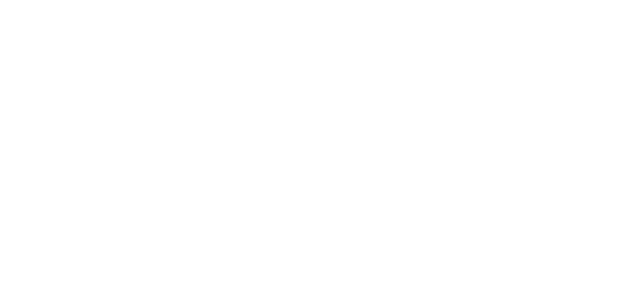
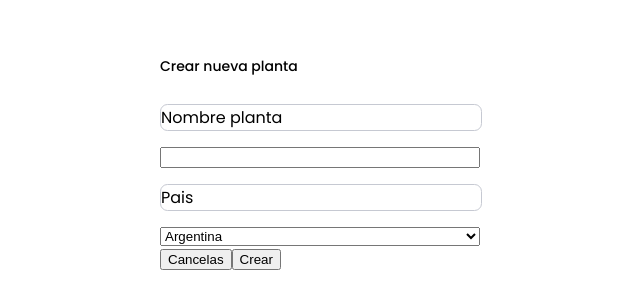
Before and after one commit to marcosCora/monitoreo-plantas-front, an Angular app: page /create-plant in a window 1280 px wide. Before the commit this address led to /. Shown: the part 300-608 px from the top of the page, without its empty margins (302-942 px from the left). Built offline with nearby package versions, Linux system fonts and the light colour scheme.

Commit message:
Ponele que terminado

```diff
--- a/src/app/app-routing.module.ts
+++ b/src/app/app-routing.module.ts
@@ -2,10 +2,12 @@
 import { RouterModule, Routes } from '@angular/router';
 import { LoginComponent } from './components/login/login.component';
 import { DashboardComponent } from './components/dashboard/dashboard.component';
+import { CreatePlantComponent } from './components/create-plant/create-plant.component';
 
 const routes: Routes = [
   {path: '', component: LoginComponent},
   {path: 'dashboard', component: DashboardComponent},
+  {path: 'create-plant', component: CreatePlantComponent},
 ];
 
 @NgModule({
--- a/src/app/app.module.ts
+++ b/src/app/app.module.ts
@@ -10,6 +10,7 @@
 import { BoardComponent } from './components/board/board.component';
 import { IndicatorsComponent } from './components/indicators/indicators.component';
 import { HeaderComponent } from './components/header/header.component';
+import { CreatePlantComponent } from './components/create-plant/create-plant.component';
 
 @NgModule({
   declarations: [
@@ -20,7 +21,8 @@
     GlobalReadingsComponent,
     BoardComponent,
     IndicatorsComponent,
-    HeaderComponent
+    HeaderComponent,
+    CreatePlantComponent
   ],
   imports: [
     BrowserModule,
--- /dev/null
+++ b/src/app/components/create-plant/create-plant.component.css
@@ -0,0 +1,56 @@
+.backround{
+    width: 100%;
+    height: 900px;
+    opacity: 0.3px;
+
+}
+
+.section-modal{
+        font-family: "Poppins", sans-serif;
+        z-index: 1000;
+        width: 380px;
+        height: 290px;
+        border-radius: 15px;
+        background: #FFFFFF;
+        display: flex;
+        flex-direction: column;
+        justify-content: center;
+        padding-left: 3vh;
+        position: absolute;
+        top: 50%;
+        left: 50%;
+        transform: translate(-50%, -50%);
+}
+
+.section-modal .title{
+    width: 138px;
+    height: 21px;
+    top: 325px;
+    left: 560px;
+    font-size: 14px;
+    font-weight: 500;
+    line-height: 21px;
+    text-align: left;
+    color: #000000;
+}
+
+.form-plant{
+    width: 320px;
+    height: 68px;
+    top: 366px;
+    left: 560px;
+    border-radius: 7.43px;
+    border: 0.93px;
+    display: flex;
+    flex-direction: column;
+    align-items: stretch;
+}
+
+.form-plant p {
+    width: 320px;
+    height: 68px;
+    border-radius: 7.43px;
+    border: 0.93px;
+    border: 0.93px solid #C6C9D2
+
+}
--- /dev/null
+++ b/src/app/components/create-plant/create-plant.component.html
@@ -0,0 +1,27 @@
+<div class="backround"></div>
+
+<!-- <section class="modal"> -->
+
+
+
+<section class="section-modal">
+    <h2 class="title">Crear nueva planta</h2>
+        <form class="form-plant">
+            <p>Nombre planta</p>
+            <input type="text" name="" id="">
+
+            <p>Pais</p>
+            <select name="" id="">
+                <option value="">Argentina</option>
+                <option value="">Argentina</option>
+                <option value="">Argentina</option>
+            </select>
+
+            <div>
+                <button type="submit">Cancelas</button>
+                <button type="submit">Crear</button>
+            </div>
+        </form>
+</section>
+
+<!-- </section> -->
```
Also changed, not shown: src/app/components/create-plant/create-plant.component.ts (added, +10 -0 lines).
